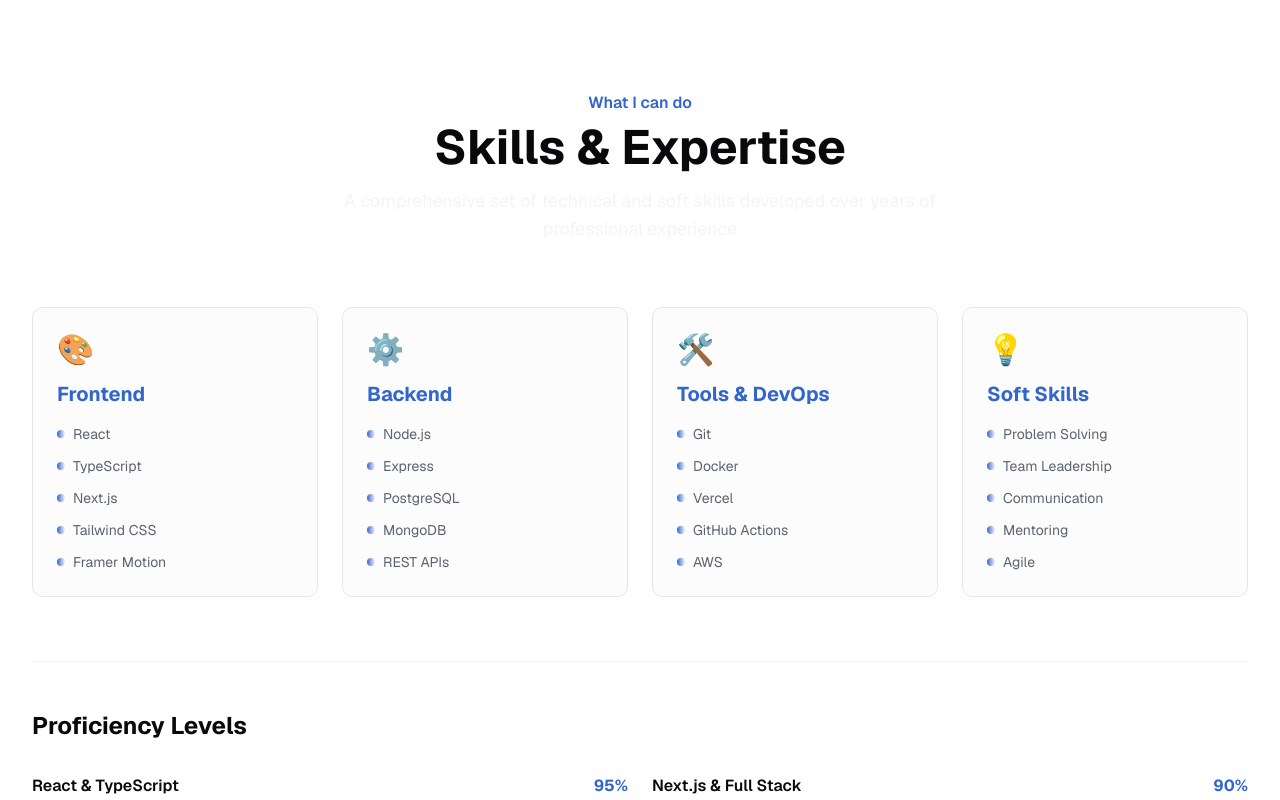
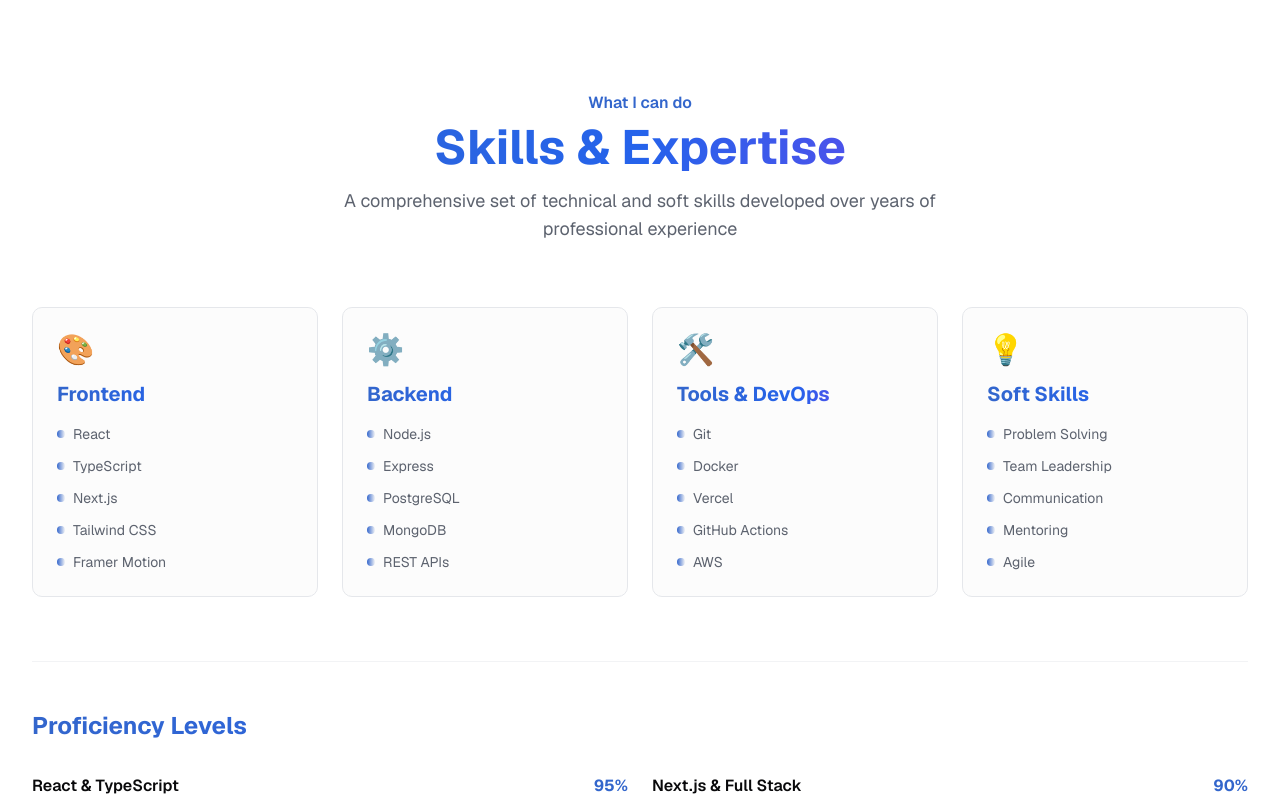
Before and after one commit to DarrySX/portafolio-template, a Next.js app: page / in a window 1280 px wide. Shown: the part 2020-2820 px from the top of the page. Built offline with nearby package versions, Linux system fonts and the light colour scheme.

Commit message:
styles changed

```diff
--- a/components/contact.tsx
+++ b/components/contact.tsx
@@ -77,7 +77,7 @@ export default function Contact() {
           viewport={{ once: true }}
           className="mb-12"
         >
-          <h2 className="text-4xl md:text-5xl font-bold mb-4">Get In Touch</h2>
+          <h2 className="text-4xl md:text-5xl font-bold mb-4 gradient-text">Get In Touch</h2>
           <div className="w-20 h-1 bg-gradient-to-r from-primary to-accent rounded-full" />
         </motion.div>
 
@@ -93,7 +93,7 @@ export default function Contact() {
             <div className="glass p-6 rounded-lg">
               <div className="flex items-center gap-4 mb-2">
                 <Mail className="text-primary" size={24} />
-                <h3 className="font-semibold">Email</h3>
+                <h3 className="font-semibold text-primary">Email</h3>
               </div>
               <p className="text-muted-foreground">hello@example.com</p>
             </div>
@@ -101,7 +101,7 @@ export default function Contact() {
             <div className="glass p-6 rounded-lg">
               <div className="flex items-center gap-4 mb-2">
                 <Phone className="text-primary" size={24} />
-                <h3 className="font-semibold">Phone</h3>
+                <h3 className="font-semibold text-primary">Phone</h3>
               </div>
               <p className="text-muted-foreground">+1 (555) 123-4567</p>
             </div>
@@ -109,7 +109,7 @@ export default function Contact() {
             <div className="glass p-6 rounded-lg">
               <div className="flex items-center gap-4 mb-2">
                 <MapPin className="text-primary" size={24} />
-                <h3 className="font-semibold">Location</h3>
+                <h3 className="font-semibold text-primary">Location</h3>
               </div>
               <p className="text-muted-foreground">San Francisco, CA</p>
             </div>
@@ -125,7 +125,7 @@ export default function Contact() {
             className="lg:col-span-2 glass p-8 rounded-lg space-y-6"
           >
             <div>
-              <label htmlFor="name" className="block text-sm font-semibold mb-2">
+              <label htmlFor="name" className="block text-sm font-semibold mb-2 text-primary">
                 Name
               </label>
               <input
@@ -142,7 +142,7 @@ export default function Contact() {
             </div>
 
             <div>
-              <label htmlFor="email" className="block text-sm font-semibold mb-2">
+              <label htmlFor="email" className="block text-sm font-semibold mb-2 text-primary">
                 Email
               </label>
               <input
@@ -159,7 +159,7 @@ export default function Contact() {
             </div>
 
             <div>
-              <label htmlFor="message" className="block text-sm font-semibold mb-2">
+              <label htmlFor="message" className="block text-sm font-semibold mb-2 text-primary">
                 Message
               </label>
               <textarea
--- a/components/experience.tsx
+++ b/components/experience.tsx
@@ -75,8 +75,8 @@ export default function Experience() {
                 <div className="p-6 rounded-lg border border-border bg-card/50 hover:bg-card/80 hover:border-primary/50 transition-all duration-300">
                   <div className="flex flex-col md:flex-row md:items-center md:justify-between mb-3">
                     <div>
-                      <h3 className="text-xl font-bold">{exp.title}</h3>
-                      <p className="text-accent font-semibold text-sm">{exp.company}</p>
+                      <h3 className="text-xl font-bold gradient-text">{exp.title}</h3>
+                      <p className="text-primary font-semibold text-sm">{exp.company}</p>
                     </div>
                     <span className="text-sm text-primary font-semibold mt-2 md:mt-0">{exp.year}</span>
                   </div>
--- a/components/footer.tsx
+++ b/components/footer.tsx
@@ -23,7 +23,7 @@ export default function Footer() {
           </div>
 
           <div>
-            <h4 className="font-semibold mb-4">Quick Links</h4>
+            <h4 className="font-semibold mb-4 text-primary">Quick Links</h4>
             <ul className="space-y-2 text-sm">
               <li>
                 <Link href="#about" className="text-muted-foreground hover:text-primary transition-colors">
@@ -44,7 +44,7 @@ export default function Footer() {
           </div>
 
           <div>
-            <h4 className="font-semibold mb-4">Connect</h4>
+            <h4 className="font-semibold mb-4 text-primary">Connect</h4>
             <div className="flex gap-4">
               {socialLinks.map((social) => (
                 <a
--- a/components/projects.tsx
+++ b/components/projects.tsx
@@ -99,8 +99,8 @@ export default function Projects() {
             key={category}
             onClick={() => setActiveCategory(category)}
             className={`px-6 py-2 rounded-full font-semibold transition-all duration-300 ${activeCategory === category
-                ? "bg-primary text-primary-foreground shadow-lg shadow-primary/50"
-                : "bg-card border border-border text-muted-foreground hover:border-primary/50 hover:text-foreground"
+              ? "bg-primary text-primary-foreground shadow-lg shadow-primary/50"
+              : "bg-card border border-border text-muted-foreground hover:border-primary/50 hover:text-foreground"
               }`}
             whileHover={{ scale: 1.05 }}
             whileTap={{ scale: 0.95 }}
@@ -137,7 +137,7 @@ export default function Projects() {
 
                 {/* Project Content */}
                 <div className="flex-1 flex flex-col">
-                  <h3 className="text-lg font-bold mb-2">{project.title}</h3>
+                  <h3 className="text-lg font-bold mb-2 gradient-text">{project.title}</h3>
                   <p className="text-muted-foreground text-sm mb-4 flex-1">{project.description}</p>
 
                   {/* Tags */}
--- a/components/skills.tsx
+++ b/components/skills.tsx
@@ -48,7 +48,7 @@ export default function Skills() {
           <motion.div key={category.title} variants={fadeInUp}>
             <CardHover className="h-full flex flex-col">
               <div className="text-3xl mb-3">{category.icon}</div>
-              <h3 className="text-xl font-bold mb-4 text-primary">{category.title}</h3>
+              <h3 className="text-xl font-bold mb-4 gradient-text">{category.title}</h3>
               <ul className="space-y-3 flex-1">
                 {category.skills.map((skill) => (
                   <li key={skill} className="flex items-center gap-2">
@@ -68,7 +68,7 @@ export default function Skills() {
         whileInView={{ opacity: 1 }}
         viewport={{ once: true }}
       >
-        <h3 className="text-2xl font-bold mb-8">Proficiency Levels</h3>
+        <h3 className="text-2xl font-bold mb-8 gradient-text">Proficiency Levels</h3>
         <div className="grid grid-cols-1 md:grid-cols-2 gap-6">
           {[
             { skill: "React & TypeScript", level: 95 },
--- a/components/ui/section-wrapper.tsx
+++ b/components/ui/section-wrapper.tsx
@@ -28,8 +28,8 @@ export function SectionHeader({ title, subtitle, description, className, titleCl
   return (
     <div className={cn("mb-12 md:mb-16 text-center", className)}>
       {subtitle && <p className="text-primary font-semibold text-sm md:text-base mb-2">{subtitle}</p>}
-      <h2 className={cn("text-4xl md:text-5xl font-bold mb-4", titleClassName)}>{title}</h2>
-      {description && <p className="text-muted text-lg max-w-2xl mx-auto">{description}</p>}
+      <h2 className={cn("text-4xl md:text-5xl font-bold mb-4 gradient-text", titleClassName)}>{title}</h2>
+      {description && <p className="text-muted-foreground text-lg max-w-2xl mx-auto">{description}</p>}
     </div>
   )
 }
```
